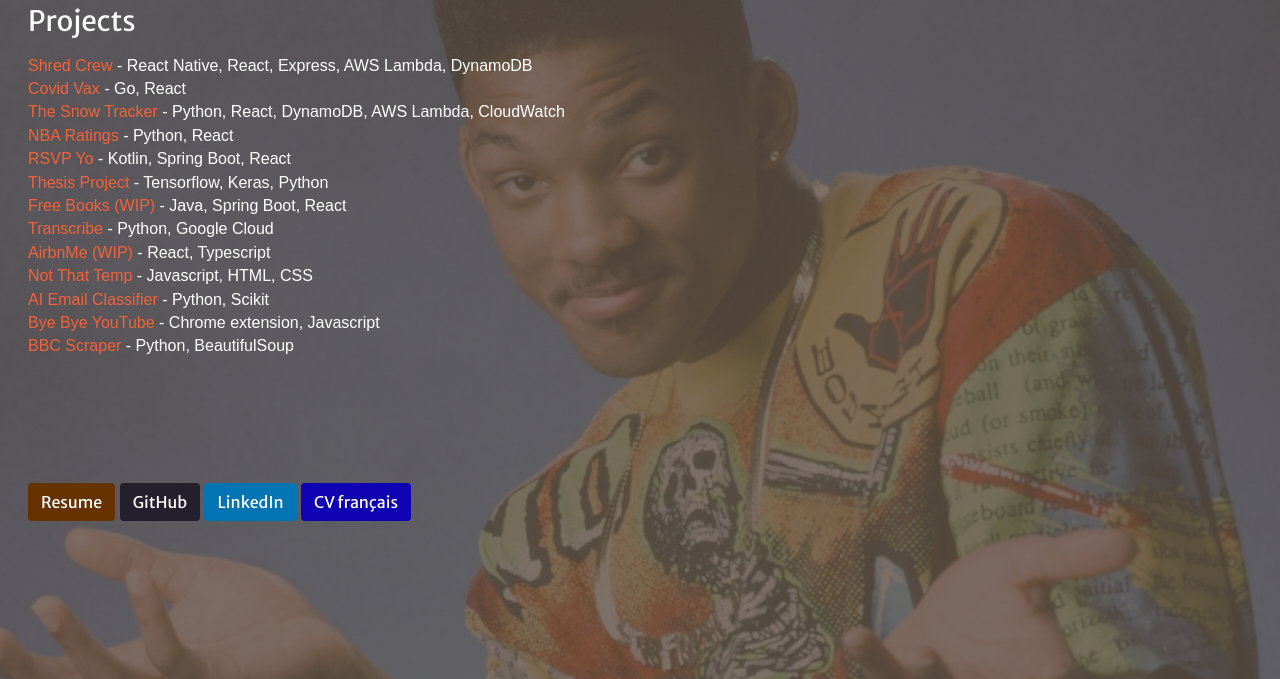
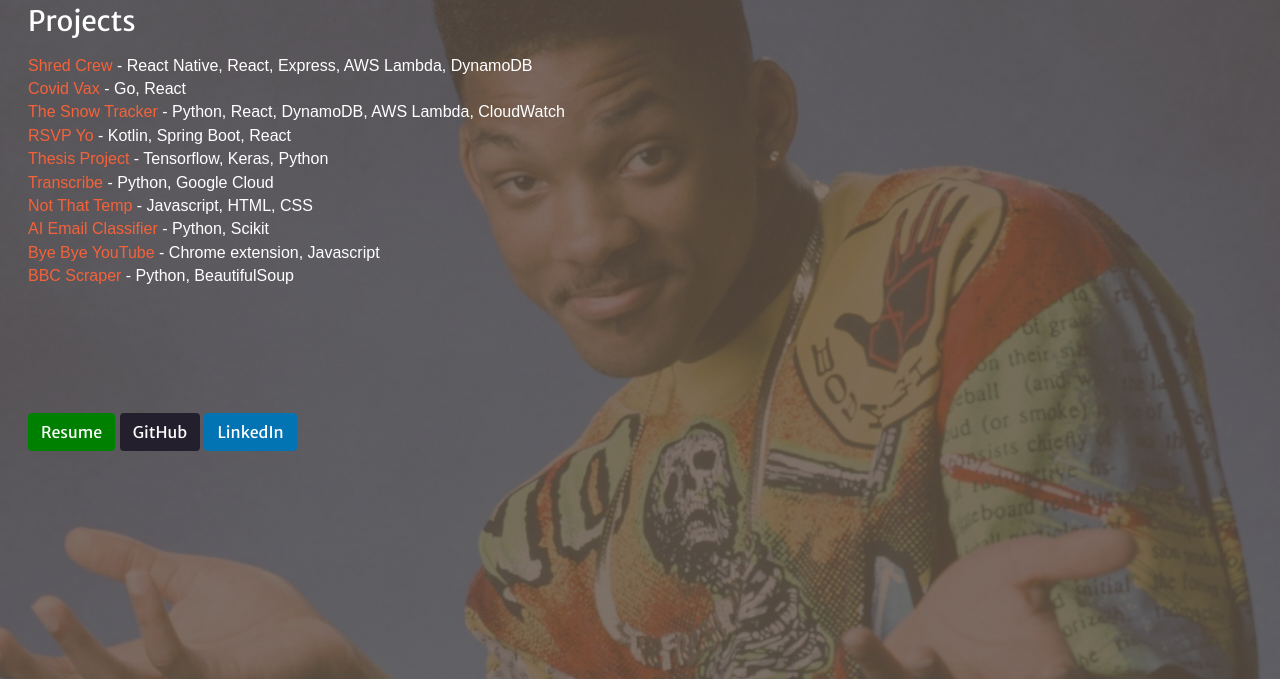
Before and after one commit to WillSmithTE/WillSmithTE.github.io, a plain HTML site: page index.html in a window 1280 px wide. Shown: the part 129-808 px from the top of the page. Drawn offline with nearby package versions, Linux system fonts and the light colour scheme.

Commit message:
cleanup portfolio

```diff
--- a/index.html
+++ b/index.html
@@ -75,10 +75,10 @@
         <a href="http://willsmithte.com/snow" target="_blank">The Snow Tracker</a>
         <span> - Python, React, DynamoDB, AWS Lambda, CloudWatch</span>
     </div>
-    <div class="project">
-        <a href="http://willsmithte.com/NBA" target="_blank">NBA Ratings</a>
-        <span> - Python, React</span>
-    </div>
+        <!-- <div class="project">
+            <a href="http://willsmithte.com/NBA" target="_blank">NBA Ratings</a>
+            <span> - Python, React</span>
+        </div> -->
     </div>
     <div class="project">
         <a href="http://willsmithte.com/rsvpyo" target="_blank">RSVP Yo</a>
@@ -89,16 +89,8 @@
         <span> - Tensorflow, Keras, Python</span>
     </div>
     <div class="project">
-        <a href="http://willsmithte.com/books" target="_blank">Free Books (WIP)</a>
-        <span> - Java, Spring Boot, React</span>
-    </div>
-    <div class="project">
         <a href="https://github.com/WillSmithTE/transcribe" target="_blank">Transcribe</a>
         <span> - Python, Google Cloud</span>
-    </div>
-    <div class="project">
-        <a href="http://willsmithte.com/Airbnme" target="_blank">AirbnMe (WIP)</a>
-        <span> - React, Typescript</span>
     </div>
     <div class="project">
         <a href="http://willsmithte.com/Not-That-Temp" target="_blank">Not That Temp</a>
@@ -121,16 +113,13 @@
     </div>
     <div style="padding: 10% 0 0">
         <a href="http://willsmithte.com/resume" target="_blank">
-            <button style="color: white; background-color: rgb(102, 51, 0);" class="btn">Resume</button>
+            <button style="color: white; background-color: green;" class="btn">Resume</button>
         </a>
         <a href="https://github.com/WillSmithTE" target="_blank">
             <button style="color: white; background-color: rgb(35,31,45);" class="btn">GitHub</button>
         </a>
         <a href="https://www.linkedin.com/in/willsmithte/" target="_blank">
             <button style="color: white; background-color: rgb(2,116,179);" class="btn">LinkedIn</button>
-        </a>
-        <a href="http://willsmithte.com/resume-francais" target="_blank">
-            <button style="color: white; background-color: rgb(14, 2, 179);" class="btn">CV français</button>
         </a>
     </div>
 
```
